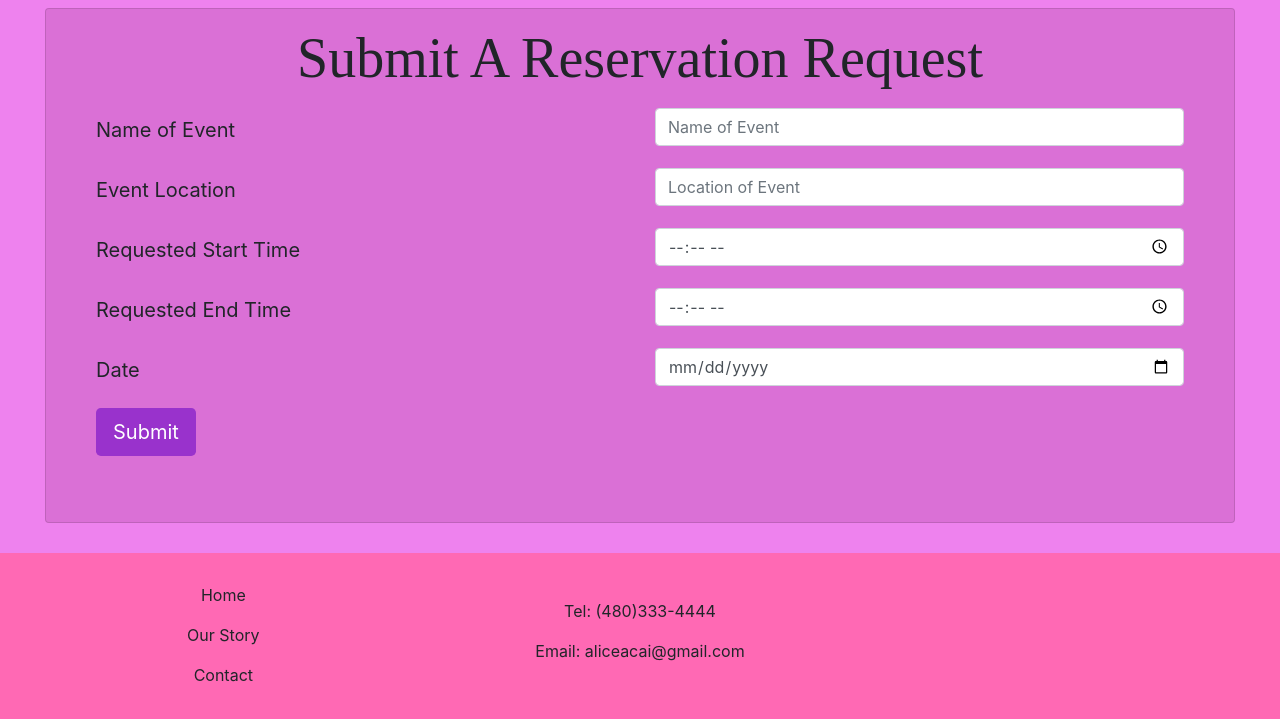
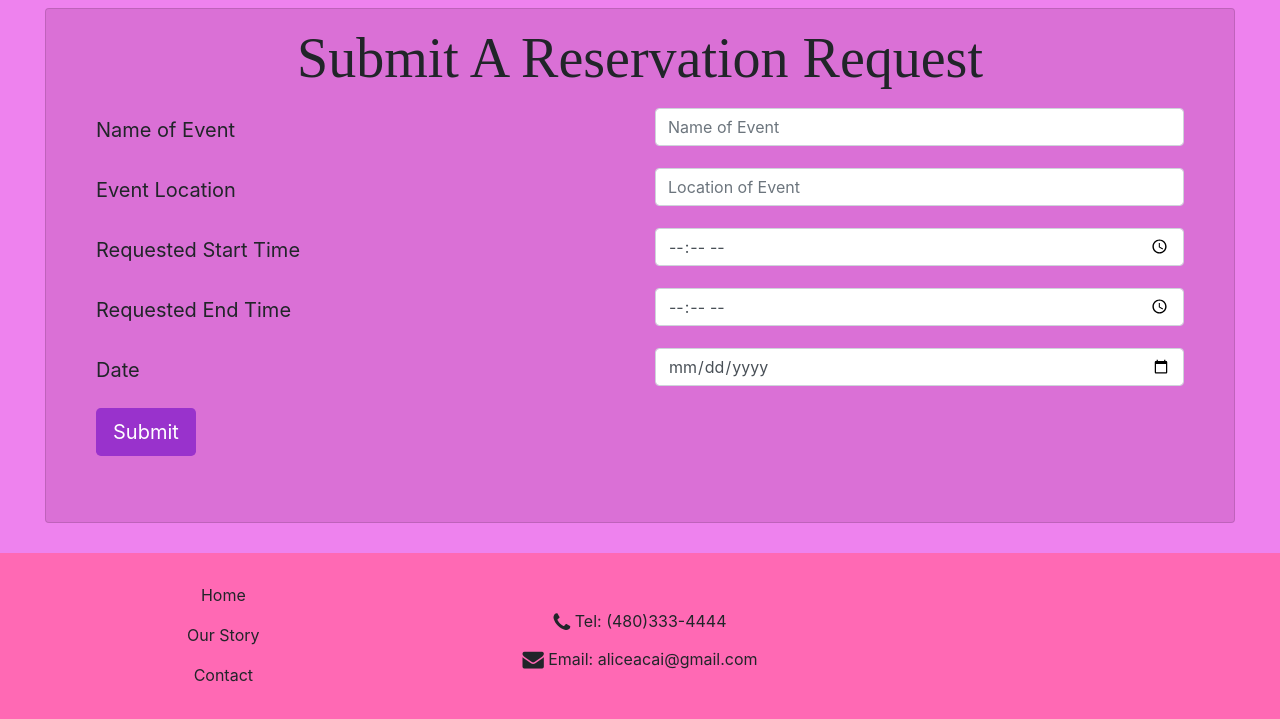
Before and after one commit to Stand59/Acai_Food_Truck, a website: page contact.html in a window 1280 px wide. Shown: the part 1014-1733 px from the top of the page. Drawn offline with nearby package versions, Linux system fonts and the light colour scheme; a web font is replaced by a local one.

Commit message:
Footer Edits

```diff
--- a/contact.html
+++ b/contact.html
@@ -118,8 +118,8 @@
                         </ul>
                     </div>
                     <div class="col-sm-4 text-center my-3">
-                        <a href="tel:+14803334444"><p>Tel: (480)333-4444</p></a>
-                        <a href="email:aliceacai@gmail.com"><p>Email: aliceacai@gmail.com</p></a>
+                        <a role="button" href="tel:+14803334444"><i class="fa fa-phone fa-lg my-3"></i>   Tel: (480)333-4444</a></br>
+                        <a role="button" href="email:aliceacai@gmail.com"><i class="fa fa-envelope fa-lg"></i>   Email: aliceacai@gmail.com</a>
                     </div>
                 </div>
             </footer>
```
